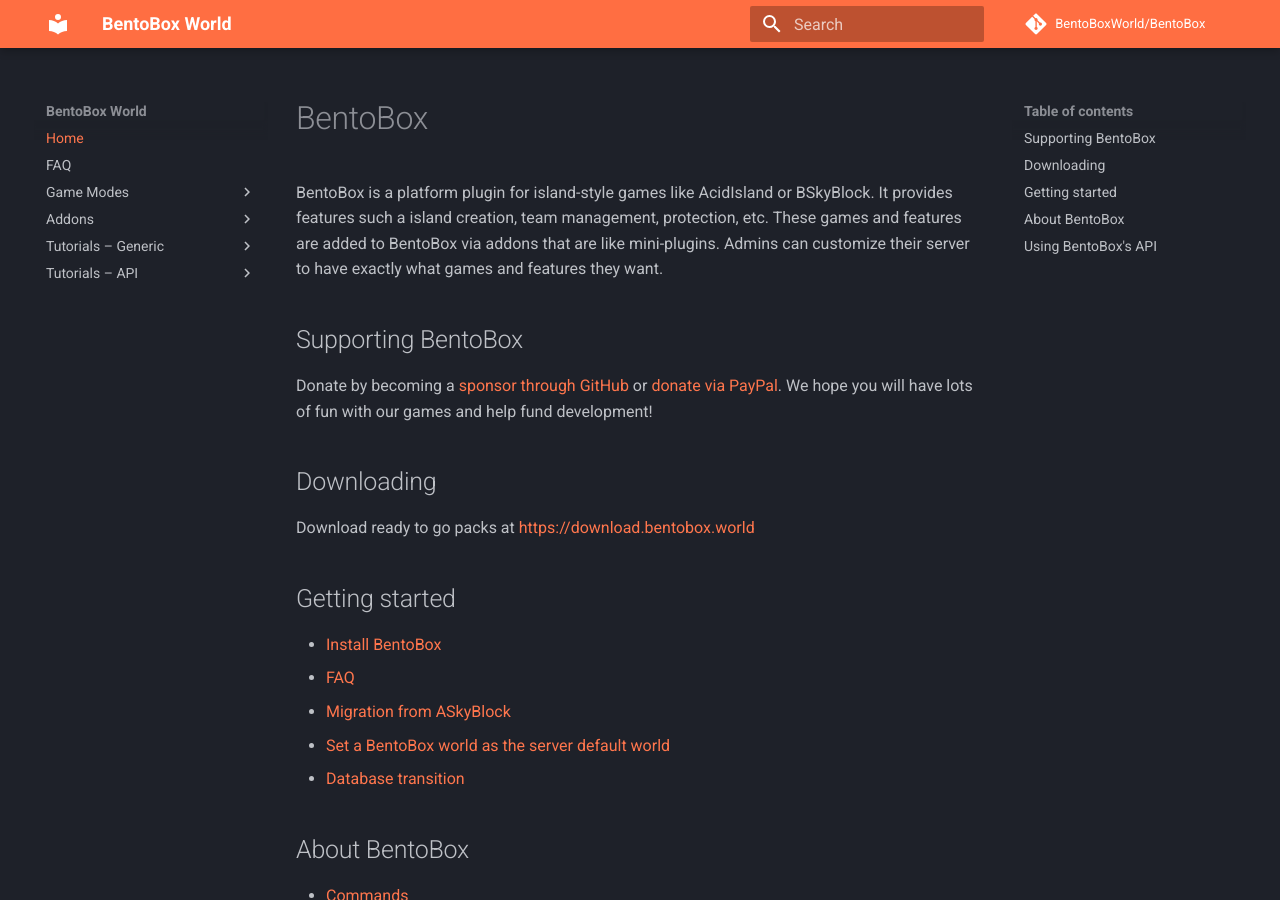
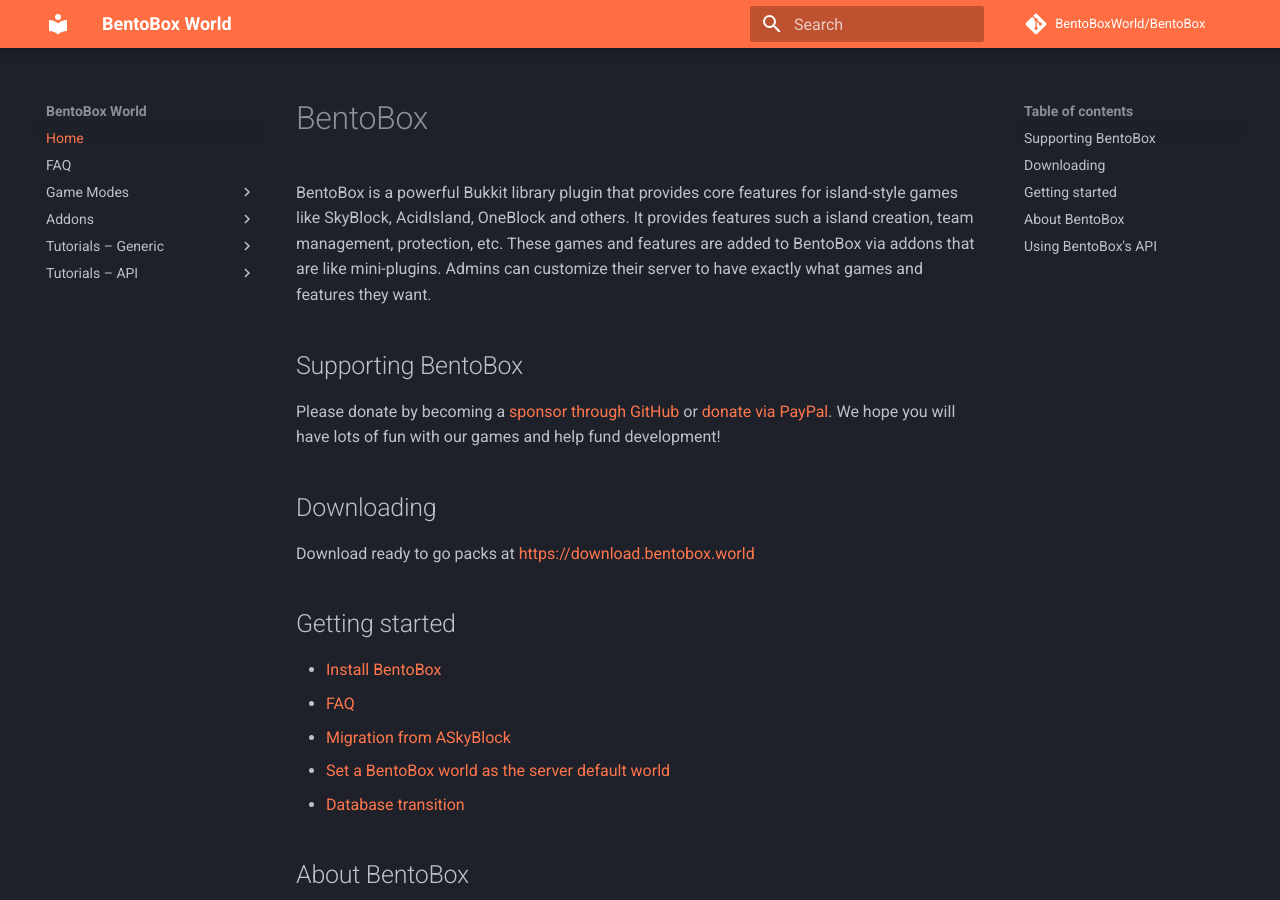
Before and after one commit to BentoBoxWorld/docs, an MkDocs documentation site: the page built from docs/index.md, in a window 1280 px wide and 900 px high. Built offline with MkDocs 1.6.1 and Material for MkDocs 9.7.7, drawn with Linux system fonts in a browser that asks for light colours; comment, search, counter and statistics services are not loaded.

Commit message:
Update index.md

```diff
--- a/docs/index.md
+++ b/docs/index.md
@@ -1,10 +1,10 @@
 # BentoBox
 
-BentoBox is a platform plugin for island-style games like AcidIsland or BSkyBlock. It provides features such a island creation, team management, protection, etc. These games and features are added to BentoBox via addons that are like mini-plugins. Admins can customize their server to have exactly what games and features they want.
+BentoBox is a powerful Bukkit library plugin that provides core features for island-style games like SkyBlock, AcidIsland, OneBlock and others. It provides features such a island creation, team management, protection, etc. These games and features are added to BentoBox via addons that are like mini-plugins. Admins can customize their server to have exactly what games and features they want.
 
 ## Supporting BentoBox
 
-Donate by becoming a [sponsor through GitHub](https://github.com/sponsors/tastybento) or [donate via PayPal](https://www.paypal.me/BentoBoxWorld). We hope you will have lots of fun with our games and help fund development!
+Please donate by becoming a [sponsor through GitHub](https://github.com/sponsors/tastybento) or [donate via PayPal](https://www.paypal.me/BentoBoxWorld). We hope you will have lots of fun with our games and help fund development!
 
 ## Downloading
 
```
